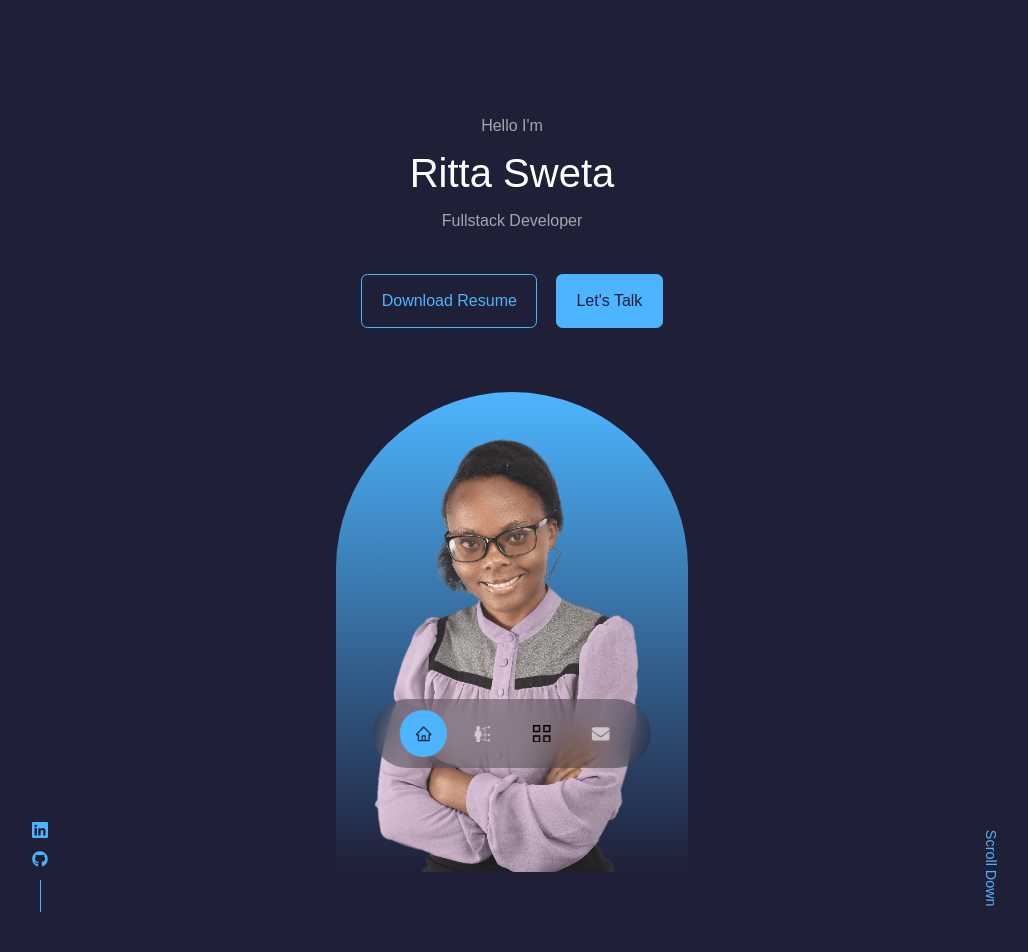
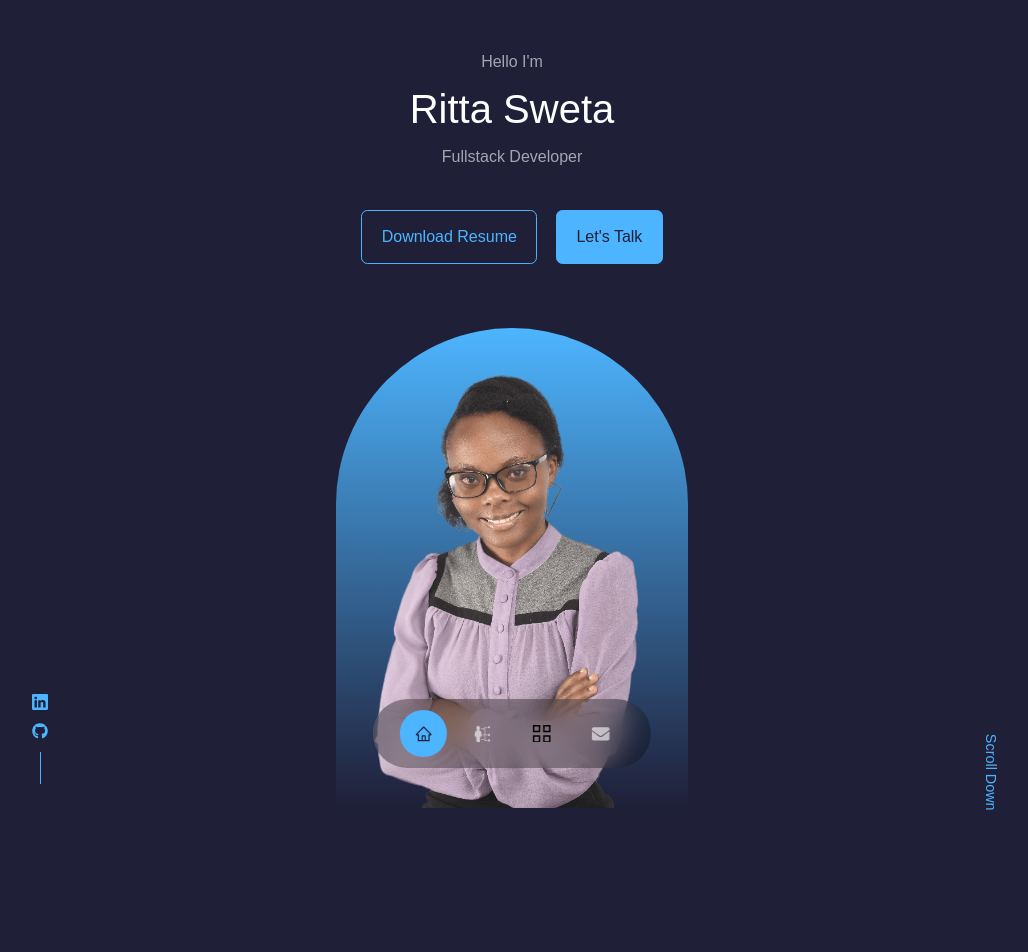
Before and after one commit to Buyaki01/react-portfolio-website, a React (Create React App) app: page / in a window 1280 px wide. Shown: the top 952 px of the page, without its empty margins (128-1156 px from the left). Built offline with nearby package versions, Linux system fonts and the light colour scheme; the HTML template or start-up script is replaced by a standard one.

Commit message:
Update styling in the header component

```diff
--- a/src/components/header/header.css
+++ b/src/components/header/header.css
@@ -1,6 +1,6 @@
 header {
   height: 120vh;
-  padding-top: 7rem;
+  padding-top: 3rem;
   overflow: hidden;
 }
 
@@ -26,7 +26,7 @@ header {
   gap: 0.8rem;
   position: absolute;
   left: 0;
-  bottom: 3rem;
+  bottom: 11rem;
 }
 
 .header__socials::after {
@@ -36,7 +36,7 @@ header {
   background: var(--color-primary);
 }
 
-/* Me Image */
+/* My professional Photo */
 .me {
   background: linear-gradient(var(--color-primary), transparent);
   width: 22rem;
@@ -53,25 +53,14 @@ header {
 .scroll__down {
   position: absolute;
   right: -2.3rem;
-  bottom: 5rem;
+  bottom: 11rem;
   transform: rotate(90deg);
   font-weight: 300;
   font-size: 0.9rem;
 }
 
-/* MEDIA QUERIES (MEDIUM DEVICES) */
-@media screen and (max-width: 1024px) {
-  header {
-    height: 80vh;
-  }
-}
-
 /* MEDIA QUERIES (SMALL DEVICES) */
 @media screen and (max-width: 600px) {
-  header {
-    height: 90vh;
-  }
-
   .header__socials, .scroll__down {
     display: none;
   }
--- a/src/index.css
+++ b/src/index.css
@@ -112,10 +112,6 @@ img {
   .container {
     width: var(--container-width-md);
   }
-
-  section {
-    margin-top: 6rem;
-  }
 }
 
 @media screen and (max-width: 600px) {
```
